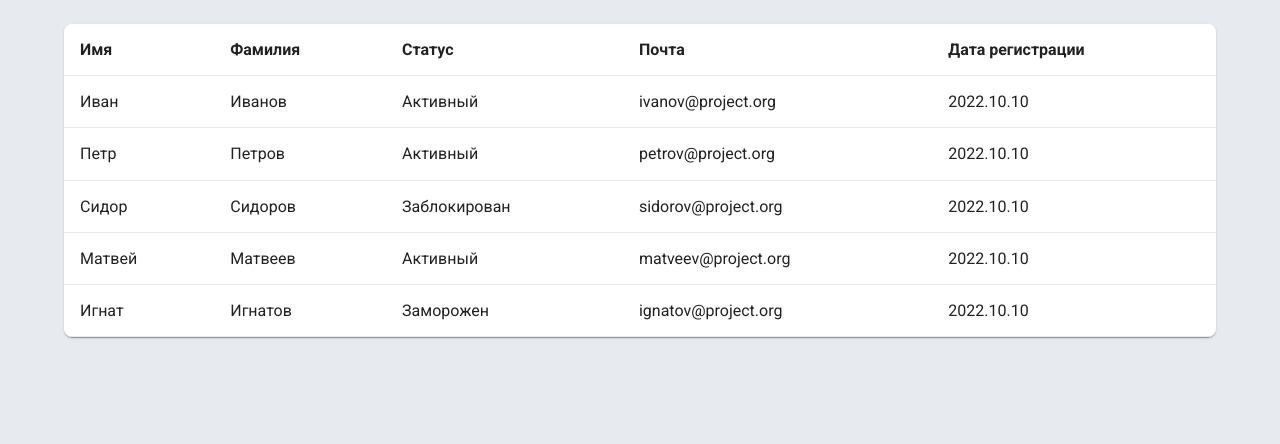
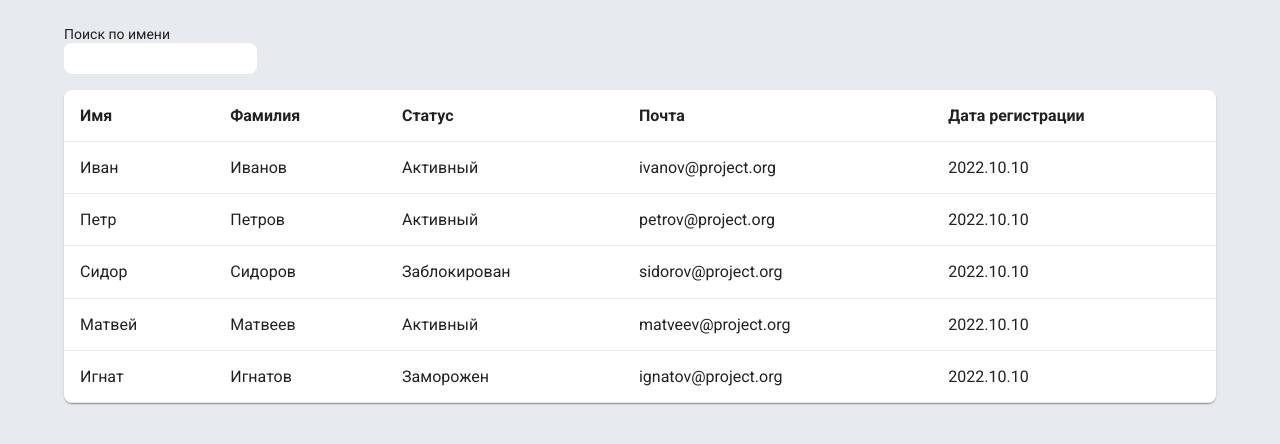
Before and after one commit to NataliaIlina/react-examples, a React app: page / in a window 1280 px wide. Shown: the top 444 px of the page. Built offline with nearby package versions, Linux system fonts and the light colour scheme.

Commit message:
Компонент TextField + поиск по имени/фамилии пользователя

```diff
--- a/src/components/UsersTable/UsersTable.jsx
+++ b/src/components/UsersTable/UsersTable.jsx
@@ -1,12 +1,39 @@
-import React from 'react';
-import { StyledTableWrapper, StyledCell, StyledHeadCell, StyledTable } from './styled';
+import React, { useState } from 'react';
+import {
+  StyledTableWrapper,
+  StyledCell,
+  StyledHeadCell,
+  StyledTable,
+  StyledEmptyResult,
+} from './styled';
 import { users } from './mock';
 import { STATUS_TITLE } from 'src/constants';
 import { TABLE_COLUMNS } from 'components/UsersTable/constants';
+import TextField from 'src/ui/TextField/TextField';
 
 const UserTable = () => {
+  const [searchValue, setSearchValue] = useState('');
+
+  const data = users.filter((user) => {
+    const userName = `${user.firstName}${user.lastName}`.toLowerCase();
+    if (userName.includes(searchValue.toLowerCase())) {
+      return true;
+    }
+
+    return false;
+  });
+
   return (
+    <>
+      <TextField
+        value={searchValue}
+        onChange={(e) => setSearchValue(e.target.value)}
+        id="search"
+        label="Поиск по имени"
+      />
       <StyledTableWrapper>
+        {data.length === 0 && <StyledEmptyResult>нет данных для отображения</StyledEmptyResult>}
+        {data.length > 0 && (
           <StyledTable>
             <thead>
               <tr>
@@ -16,7 +43,7 @@ const UserTable = () => {
               </tr>
             </thead>
             <tbody>
-          {users.map((user) => (
+              {data.map((user) => (
                 <tr key={user.id}>
                   <StyledCell>{user.firstName}</StyledCell>
                   <StyledCell>{user.lastName}</StyledCell>
@@ -27,7 +54,9 @@ const UserTable = () => {
               ))}
             </tbody>
           </StyledTable>
+        )}
       </StyledTableWrapper>
+    </>
   );
 };
 
--- a/src/components/UsersTable/styled.js
+++ b/src/components/UsersTable/styled.js
@@ -30,3 +30,8 @@ export const StyledCell = styled.td`
   border-bottom: 1px solid #e7ebf0;
   text-align: left;
 `;
+
+export const StyledEmptyResult = styled.div`
+  padding: 24px;
+  text-align: center;
+`;
--- /dev/null
+++ b/src/ui/TextField/TextField.jsx
@@ -0,0 +1,13 @@
+import React from 'react';
+import { StyledTextField, StyledTextFieldWrapper } from './styled';
+
+const TextField = ({ label = '', value, onChange, id }) => {
+  return (
+    <StyledTextFieldWrapper>
+      <label htmlFor={id}>{label}</label>
+      <StyledTextField id={id} value={value} onChange={onChange} />
+    </StyledTextFieldWrapper>
+  );
+};
+
+export default TextField;
--- /dev/null
+++ b/src/ui/TextField/styled.js
@@ -0,0 +1,14 @@
+import styled from 'styled-components';
+
+export const StyledTextFieldWrapper = styled.div`
+  display: inline-flex;
+  flex-direction: column;
+  margin-bottom: 16px;
+  font-size: 14px;
+`;
+
+export const StyledTextField = styled.input`
+  padding: 8px;
+  border: none;
+  border-radius: 8px;
+`;
```
Lines whose indentation alone changed are shown as unchanged.
